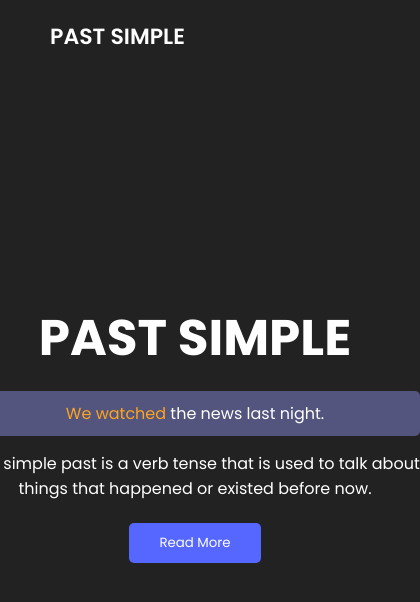
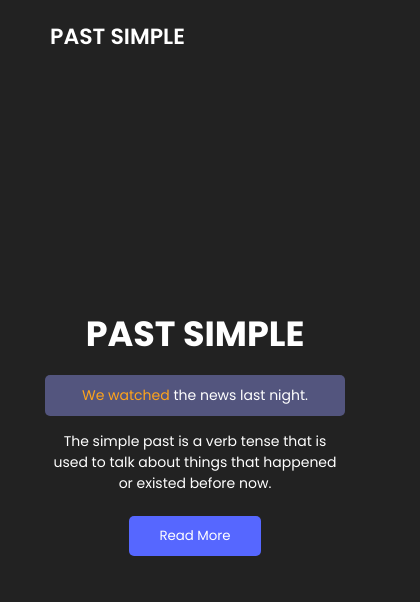
Before and after one commit to Revku/past-simple-react, a React (Create React App) app: page / in a window 390 px wide. Shown: the top 602 px of the page, 420 px wide, since content can reach past the window. Built offline with nearby package versions, Linux system fonts and the light colour scheme.

Commit message:
Fix mobile support for header

```diff
--- a/src/components/Header/Header.js
+++ b/src/components/Header/Header.js
@@ -13,6 +13,10 @@ const StyledWrapper = styled.div`
 const Title = styled.h1`
     font-size: 50px;
     text-transform: uppercase;
+
+    @media (max-width: 600px) {
+        font-size: 35px;
+    }
 `;
 
 const Example = styled.div`
@@ -22,14 +26,25 @@ const Example = styled.div`
     text-align: center;
     border-radius: 5px;
     margin: 15px 0;
+
+    @media (max-width: 600px) {
+        width: 300px;
+        font-size: 14px;
+    }
 `;
 
 const ColorHighlight = styled.span`
     color: #FFA41B;
+
 `;
 
 const SubTitle = styled.p`
     width: 450px;
+
+    @media (max-width: 600px) {
+        width: 300px;
+        font-size: 14px;
+    }
 `;
 
 const CTA = styled.button`
```
